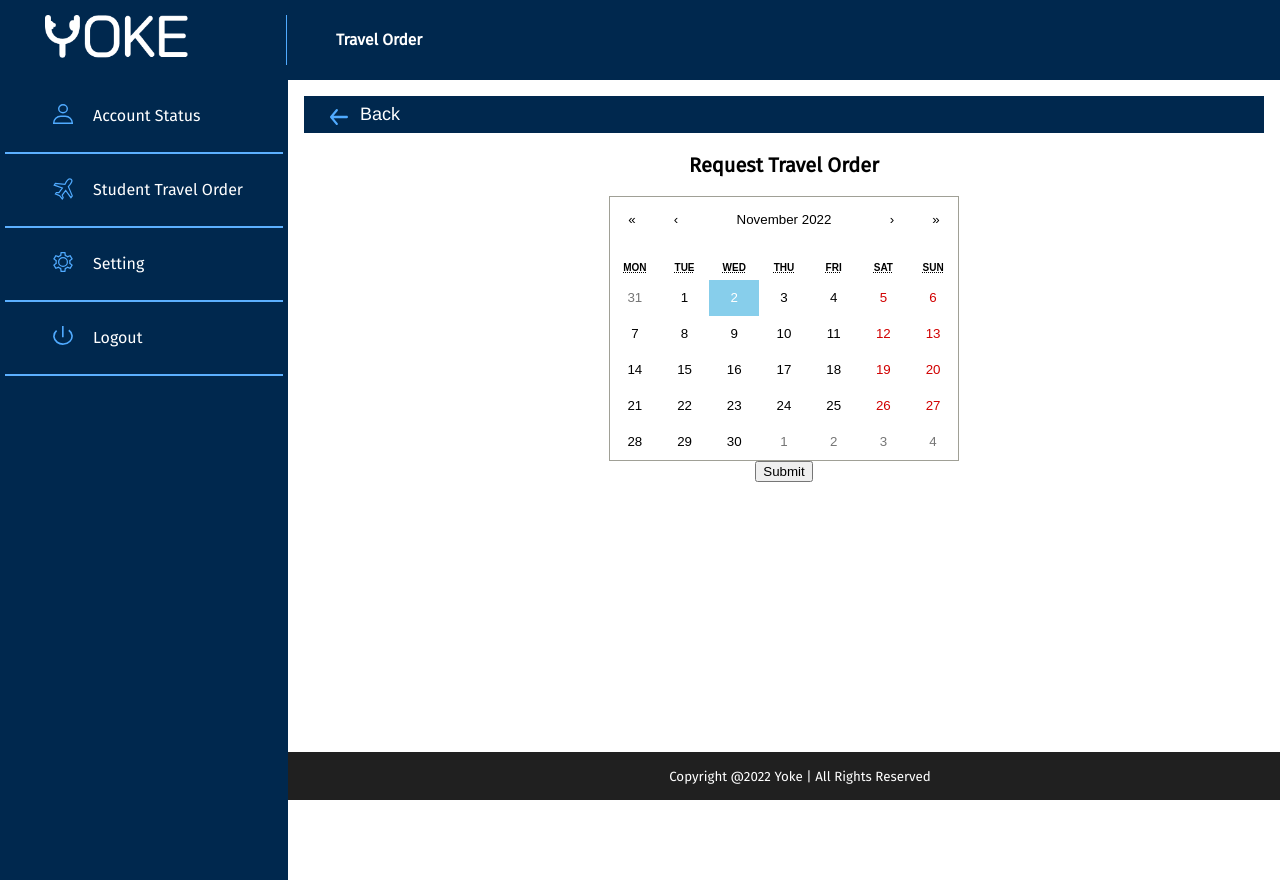
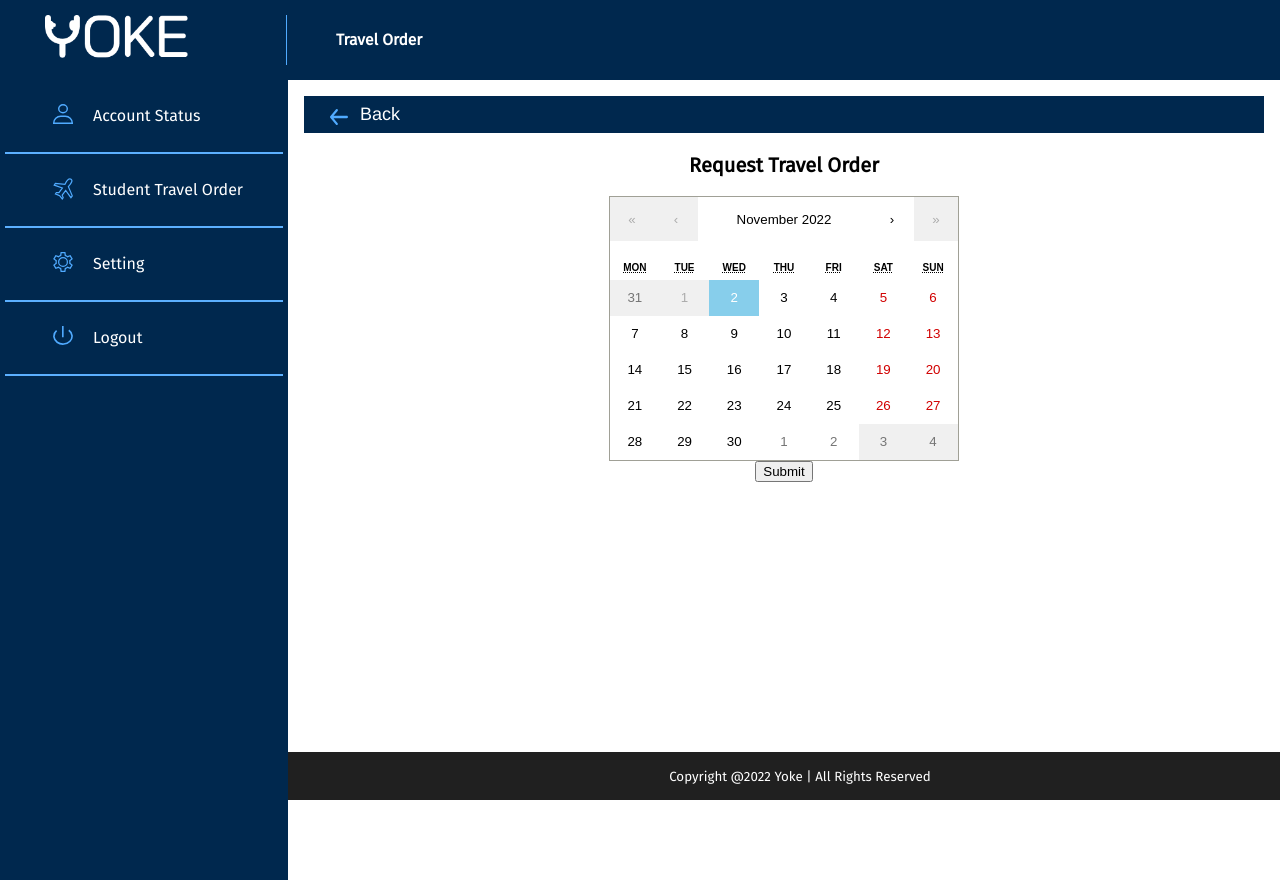
Before and after one commit to adilsaju/yoke, a React (Create React App) app in the folder client/: page /request in a window 1280 px wide. Built offline with nearby package versions, Linux system fonts and the light colour scheme; a web font is replaced by a local one.

Commit message:
Calender fix done

```diff
--- a/client/src/components/StudentDashboard/requestTravelOrder.jsx
+++ b/client/src/components/StudentDashboard/requestTravelOrder.jsx
@@ -6,6 +6,8 @@ import Calendar from 'react-calendar';
 import 'react-calendar/dist/Calendar.css';
 import moment from "moment";
 import { useNavigate } from "react-router-dom";
+const maxDate = new Date();
+maxDate.setDate(maxDate.getDate()+30);
 
 
 const req = async (flightDate, loggedInUser) => {
@@ -56,7 +58,7 @@ const RequestTravelOrder = () => {
     <h2>Request Travel Order</h2>
     <div>
     <div className='Clendr'>
-    <Calendar onChange={onChange} value={value} />
+    <Calendar onChange={onChange} minDate={new Date()} maxDate={maxDate} value={value} />
     {console.log(value)}
     </div>
     {/* <input type="date" /> <br /> */}
```
